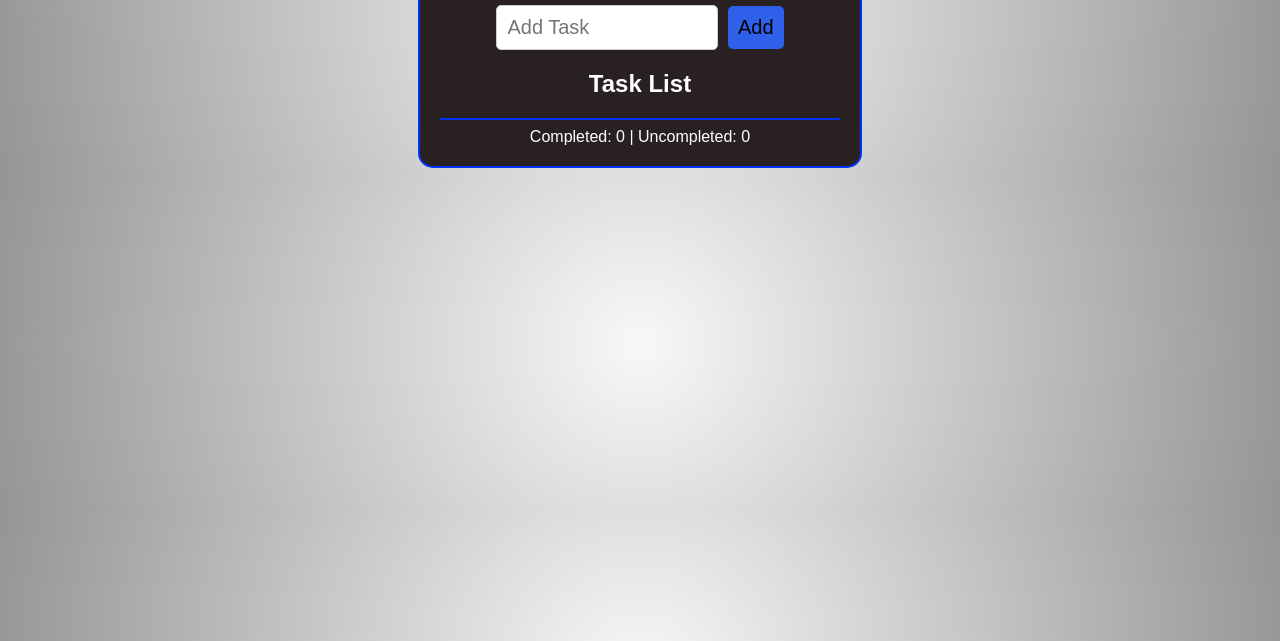
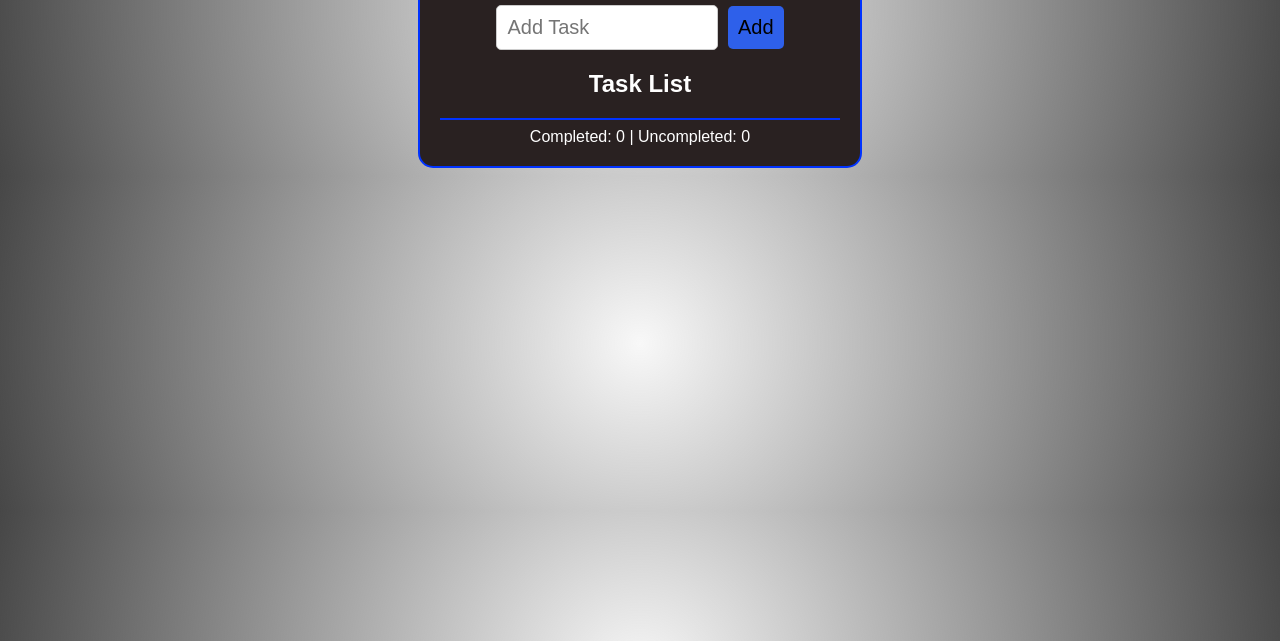
Before and after one commit to FaseehNovice/to-do-list-js, a plain HTML site: page index.html in a window 1280 px wide. Shown: the part 159-800 px from the top of the page. Drawn offline with Linux system fonts and the light colour scheme.

Commit message:
Changed Colors

```diff
--- a/style.css
+++ b/style.css
@@ -1,6 +1,6 @@
 body{
   background: rgb(0,0,0);
-  background: radial-gradient(circle, rgba(0,0,0,0.028124999999999956) 0%, rgb(150, 149, 149) 100%);
+  background: radial-gradient(circle, rgba(0,0,0,0.028124999999999956) 0%, rgb(71, 71, 71) 100%);
   font-family: Arial, sans-serif;
   text-align: center;
   margin-top: 50px;
```
